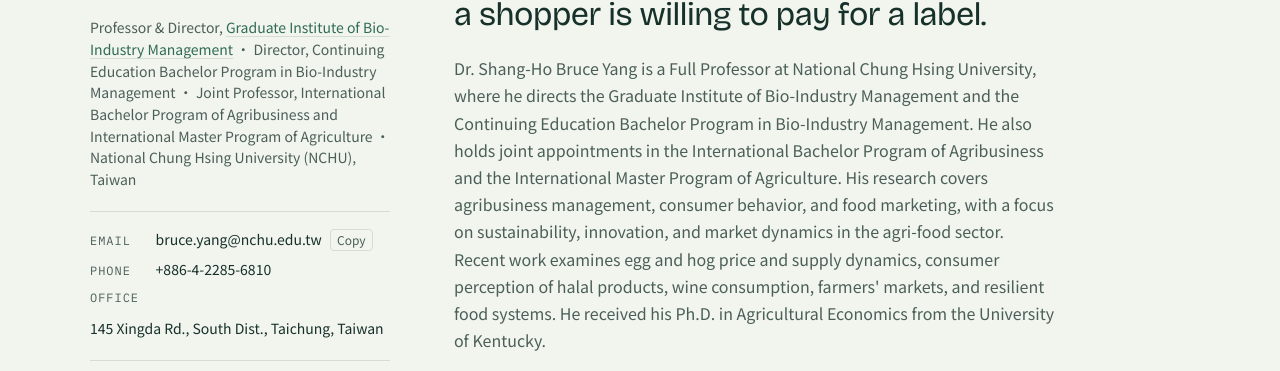
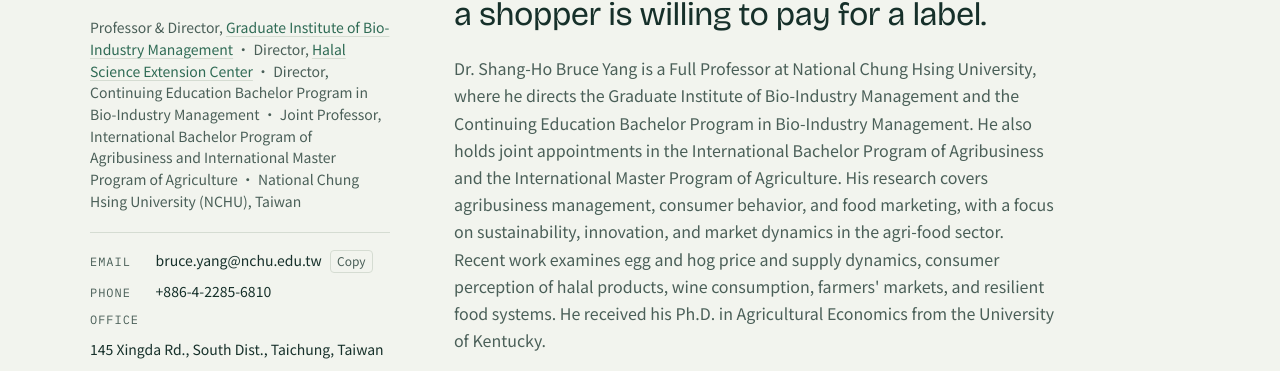
Before and after one commit to shanghoyang/shanghoyang.github.io, a plain HTML site: page index.html in a window 1280 px wide. Shown: the part 241-612 px from the top of the page. Drawn offline with nearby package versions, Linux system fonts and the light colour scheme.

Commit message:
Update index.html

```diff
--- a/index.html
+++ b/index.html
@@ -378,7 +378,7 @@ const DATA = {"pubs": [{"y": 2026, "t": "Dhakal, P., Y.-X. Chen, P.-Y. Lee, M.-K
 
 const T = {
 en:{
- role:"Professor & Director, <a href='https://biem.nchu.edu.tw/%E6%9C%AC%E6%89%80%E6%88%90%E5%93%A1faculty/%E5%B0%88%E4%BB%BB%E5%B8%AB%E8%B3%87full-time-professors/%E6%A5%8A%E4%B8%8A%E7%A6%BE-%E6%95%99%E6%8E%88%E5%85%BC%E6%89%80%E9%95%B7-shang-ho-yang-professor-and-director' target='_blank' rel='noopener'>Graduate Institute of Bio-Industry Management</a> · Director, Continuing Education Bachelor Program in Bio-Industry Management · Joint Professor, International Bachelor Program of Agribusiness and International Master Program of Agriculture · National Chung Hsing University (NCHU), Taiwan",
+ role:"Professor & Director, <a href='https://biem.nchu.edu.tw/%E6%9C%AC%E6%89%80%E6%88%90%E5%93%A1faculty/%E5%B0%88%E4%BB%BB%E5%B8%AB%E8%B3%87full-time-professors/%E6%A5%8A%E4%B8%8A%E7%A6%BE-%E6%95%99%E6%8E%88%E5%85%BC%E6%89%80%E9%95%B7-shang-ho-yang-professor-and-director' target='_blank' rel='noopener'>Graduate Institute of Bio-Industry Management</a> · Director, <a href='https://shanghoyang.github.io/hsec-nchu/' target='_blank' rel='noopener'>Halal Science Extension Center</a> · Director, Continuing Education Bachelor Program in Bio-Industry Management · Joint Professor, International Bachelor Program of Agribusiness and International Master Program of Agriculture · National Chung Hsing University (NCHU), Taiwan",
  copy:"Copy", tel:"Phone", office:"Office", addr:"145 Xingda Rd., South Dist., Taichung, Taiwan",
  nav_about:"About", nav_research:"Research", nav_pubs:"Publications", nav_projects:"Projects", nav_talks:"Talks", nav_students:"Students", nav_cv:"Curriculum Vitae",
  eb_about:"About", eb_research:"Research", eb_pubs:"Publications", eb_projects:"Funded Projects", eb_talks:"Talks", eb_students:"Advising", eb_cv:"Curriculum Vitae",
```
